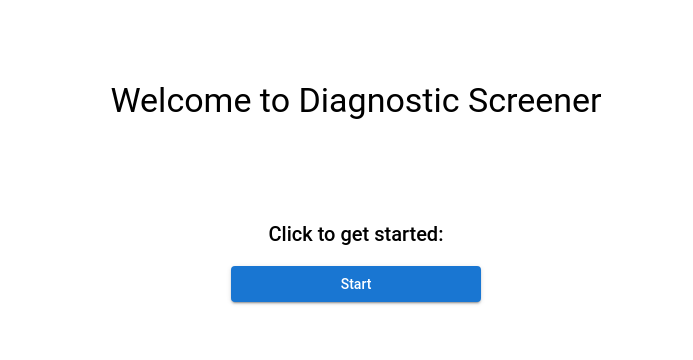
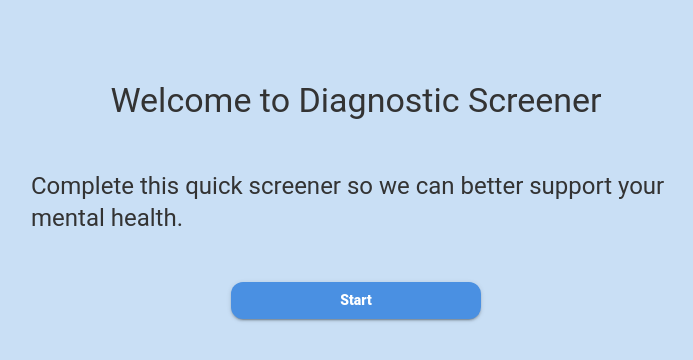
Before and after one commit to wwong4374/diagnostic-screener, a React (Vite) app in the folder web/: page / in a window 1280 px wide. Shown: the top 360 px of the page, without its empty margins (284-977 px from the left). Built offline with nearby package versions, Linux system fonts and the light colour scheme.

Commit message:
Add progress bar

```diff
--- a/web/src/App.tsx
+++ b/web/src/App.tsx
@@ -1,10 +1,9 @@
-import { ThemeProvider } from '@mui/material';
+import { Box, CssBaseline, ThemeProvider } from '@mui/material';
 import { BrowserRouter, Routes, Route } from 'react-router-dom';
 import { QueryClient, QueryClientProvider } from '@tanstack/react-query';
 
 import { LandingPage } from './components/LandingPage.js';
 import { Questions } from './components/Questions.js';
-import { ResultsPage } from './components/ResultsPage.js';
 import { theme } from './theme.js';
 
 export function App() {
@@ -12,13 +11,21 @@ export function App() {
 
   return (
     <ThemeProvider theme={theme}>
+      <CssBaseline />
       <QueryClientProvider client={queryClient}>
         <BrowserRouter>
-          <Routes>
-            <Route path="/" element={<LandingPage />} />
-            <Route path="/screener" element={<Questions />} />
-            <Route path="/results" element={<ResultsPage />} />
-          </Routes>
+          <Box
+            sx={{
+              backgroundColor: 'background.default',
+              minHeight: '100vh',
+              width: '100%',
+            }}
+          >
+            <Routes>
+              <Route path="/" element={<LandingPage />} />
+              <Route path="/screener" element={<Questions />} />
+            </Routes>
+          </Box>
         </BrowserRouter>
       </QueryClientProvider>
     </ThemeProvider>
--- a/web/src/components/LandingPage.tsx
+++ b/web/src/components/LandingPage.tsx
@@ -5,10 +5,16 @@ export function LandingPage() {
   const navigate = useNavigate();
 
   return (
-    <Stack alignItems="center" gap={2} sx={{ marginTop: 10 }}>
+    <Stack alignItems="center" gap={6} sx={{ marginTop: 10 }}>
       <Typography variant="h4">Welcome to Diagnostic Screener</Typography>
-      <Typography variant="h6" sx={{ marginTop: 10 }}>
-        Click to get started:
+      <Typography
+        variant="h5"
+        sx={{
+          maxWidth: 650,
+        }}
+      >
+        Complete this quick screener so we can better support your mental
+        health.
       </Typography>
       <Button
         color="primary"
--- a/web/src/components/Questions.tsx
+++ b/web/src/components/Questions.tsx
@@ -2,13 +2,14 @@ import {
   Alert,
   Button,
   CircularProgress,
+  LinearProgress,
   Stack,
   Typography,
 } from '@mui/material';
 import { useState } from 'react';
 import { useQuery } from '@tanstack/react-query';
 
-import type { Answer, AnswerOption, Screener } from '../models/screener';
+import type { Answer, AnswerOption, Section, Screener } from '../models/screener';
 import { fetchScreener } from '../utils/screener';
 import { ResultsPage } from './ResultsPage';
 
@@ -37,8 +38,15 @@ export function Questions() {
   }
   const currentSection = screener.content.sections[sectionIndex];
   const currentQuestion = currentSection?.questions[questionIndex];
+  const totalQuestionCount = screener.content.sections.reduce(
+    (sum: number, section: Section) => sum + section.questions.length,
+    0
+  );
 
-  async function selectAnswer(answer: AnswerOption, screener: Screener): Promise<void> {
+  async function selectAnswer(
+    answer: AnswerOption,
+    screener: Screener
+  ): Promise<void> {
     setAnswers((prevAnswers: Answer[]) => [
       ...prevAnswers,
       {
@@ -53,16 +61,16 @@ export function Questions() {
           headers: {
             'Content-Type': 'application/json',
           },
-          body: JSON.stringify(answers)
-        })
+          body: JSON.stringify(answers),
+        });
         if (!response.ok) {
           const error = await response.json();
-          <Alert severity="error">{`Failed to score assessment: ${JSON.stringify(error)}`}</Alert>
+          <Alert severity="error">{`Failed to score assessment: ${JSON.stringify(error)}`}</Alert>;
           return;
         }
         const data = await response.json();
-        setResults(data.results)
-        setShowResultsPage(true)
+        setResults(data.results);
+        setShowResultsPage(true);
       } else {
         setSectionIndex(sectionIndex + 1);
         setQuestionIndex(0);
@@ -73,7 +81,7 @@ export function Questions() {
   }
 
   if (showResultsPage) {
-    return <ResultsPage results={results}/>
+    return <ResultsPage results={results} />;
   }
 
   return (
@@ -82,18 +90,38 @@ export function Questions() {
       justifyContent="center"
       gap={4}
       sx={{
-        minHeight: "100vh",
+        marginTop: 10
       }}
     >
-      <Typography variant="h5">{screener.fullName}</Typography>
+      <Typography
+        variant="h5"
+        fontWeight={600}
+      >
+        Screener: {screener.fullName}
+      </Typography>
+      <Stack sx={{ width: '100%', maxWidth: 600, marginBottom: 5 }}>
+        <Typography variant="body1" textAlign="center" sx={{ marginBottom: 1 }}>
+          {`${answers.length} / ${totalQuestionCount}`} questions answered
+        </Typography>
+        <LinearProgress variant="determinate" value={(answers.length / totalQuestionCount) * 100}></LinearProgress>
+      </Stack>
       {currentSection && (
-        <Typography variant="h6">{currentSection.title}</Typography>
+        <Typography
+          variant="h6"
+          fontWeight={600}
+          sx={{
+            maxWidth: 650,
+          }}
+        >
+          {`Section ${sectionIndex + 1}: ${currentSection.title}`}
+        </Typography>
       )}
       {currentQuestion && (
-        <Typography variant="body1">{currentQuestion.title}</Typography>
+        <Typography variant="h6" fontWeight={600}>{`Question ${questionIndex + 1}: ${currentQuestion.title}`}</Typography>
       )}
       <Stack gap={2} flexDirection="column">
-        {currentSection && currentQuestion &&
+        {currentSection &&
+          currentQuestion &&
           currentSection.answers.map((answer: AnswerOption) => (
             <Button
               key={answer.value}
--- a/web/src/components/ResultsPage.tsx
+++ b/web/src/components/ResultsPage.tsx
@@ -1,20 +1,32 @@
 import { Stack, Typography } from '@mui/material';
 
 interface Props {
-  results: string[]
+  results: string[];
 }
 
 export function ResultsPage(props: Props) {
   const { results } = props;
   return (
     <Stack alignItems="center" gap={2} sx={{ marginTop: 10 }}>
-      <Typography variant="h6" sx={{ marginTop: 10 }}>
+      <Typography variant="h5" fontWeight={600} sx={{ marginTop: 10, marginBottom: 5 }}>
         Thank you for completing the diagnostic screener!
       </Typography>
-      {results.length && <Typography>Recommended level 2 assessments: {results.join(', ')}</Typography>}
-      {!results.length && <Typography variant="h6">
-        No further action is needed
-      </Typography>}
+      {results.length ? (
+        <Stack alignItems="center" gap={2} sx={{ width: 800 }}>
+          <Typography variant="h6">
+            Based on your screening results, we recommend these level 2
+            assessments:
+          </Typography>
+          <Typography variant="h6" textAlign="center" fontWeight={600}>
+            {results.join(', ')}
+          </Typography>
+          <Typography variant="h6" textAlign="center">
+            Please contact your provider for further information.
+          </Typography>
+        </Stack>
+      ) : (
+        <Typography variant="h6">No further action is needed</Typography>
+      )}
     </Stack>
   );
 }
--- a/web/src/models/screener.ts
+++ b/web/src/models/screener.ts
@@ -11,7 +11,7 @@ interface Content {
   sections: Section[];
 }
 
-interface Section {
+export interface Section {
   title: string;
   type: string;
   questions: Question[];
--- a/web/src/theme.ts
+++ b/web/src/theme.ts
@@ -2,12 +2,15 @@ import { createTheme } from '@mui/material/styles';
 
 export const theme = createTheme({
   palette: {
-    mode: 'light',
+    mode: 'dark',
     primary: {
-      main: '#1976d2',
+      main: '#4A90E2',
     },
-    secondary: {
-      main: '#dc004e',
+    background: {
+      default: '#c9dff5',
+    },
+    text: {
+      primary: '#333333',
     },
   },
   typography: {
@@ -18,7 +21,22 @@ export const theme = createTheme({
       styleOverrides: {
         root: {
           textTransform: 'none',
+          fontWeight: 1000,
           width: '250px',
+          borderRadius: '12px',
+        },
+      },
+    },
+    MuiLinearProgress: {
+      styleOverrides: {
+        root: {
+          backgroundColor: '#FFFFFF',
+          borderRadius: 5,
+          height: 10,
+        },
+        bar: {
+          backgroundColor: '#4A90E2',
+          borderRadius: 5,
         },
       },
     },
```
